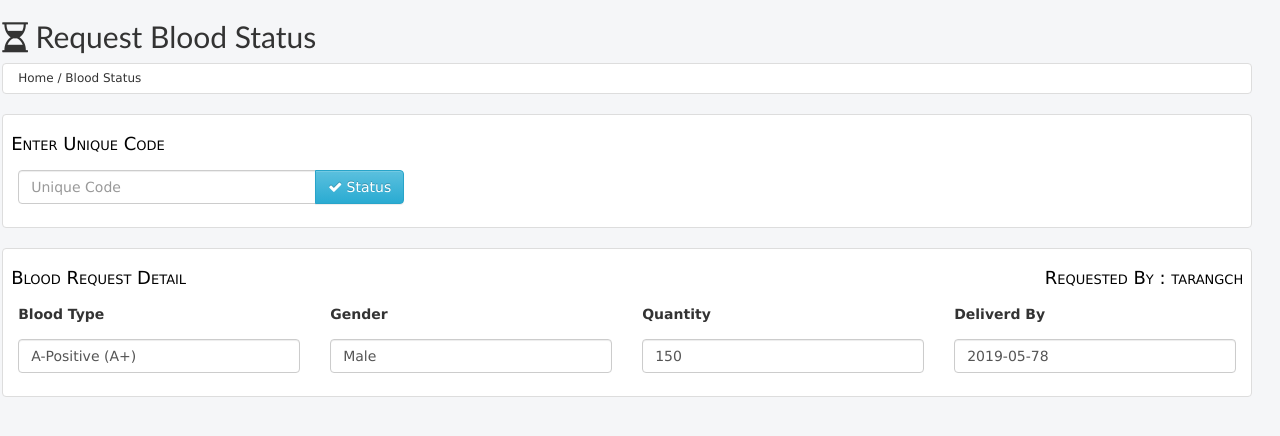
After one commit to tarang-fullstack-net-sql-developer/BloodBank, a Django app: page /Request-Status/ in a window 1280 px wide. The commit adds this page. Shown: the top 436 px of the page. Run offline with Django 3.2, Linux system fonts and the light colour scheme; some libraries are stand-ins or nearby versions.

Commit message:
Blood request status design

```diff
--- /dev/null
+++ b/BloodBank/AppComponent/templates/RequestBloodStatus.html
@@ -0,0 +1,83 @@
+<!DOCTYPE html>
+
+<html lang="en" xmlns="http://www.w3.org/1999/xhtml">
+<head>
+    <meta charset="utf-8" />
+	<title>Blood Status</title>
+	{% load static %}
+	<link href="{% static '/Content/bootstrap.min.css' %}" rel="stylesheet" type="text/css" />
+	<link href="{% static '/Content/bootstrap-theme.min.css' %}" rel="stylesheet" type="text/css" />
+	 <link href="{% static '/CSS/font-awesome.css' %}" rel="stylesheet" type="text/css" />
+
+	<link  href="{% static '/CSS/CustomStyle.css' %}" rel="stylesheet"/>
+	<link  href="{% static '/Scripts/jQueryDatePicker/jquery-ui.css' %}" rel="stylesheet"/>
+
+	<script src="{% static '/Scripts/jquery-1.12.4.min.js' %}" type="text/javascript"></script>
+	<script src="{% static '/Scripts/bootstrap.min.js' %}" type="text/javascript"></script>
+	<script src="{% static '/Scripts/jQueryDatePicker/jquery-ui.js' %}" type="text/javascript"></script>
+</head>
+<body class="compBody">
+    <div class="container-fluid GlbFont">
+		<div class="row">
+			<div class="col-xs-12 col-sm-12 GllbFont">
+				<h2 class="h2 ProjectsFont">
+					<i class="fa fa-hourglass-half"></i>&nbsp;Request Blood Status
+				</h2>
+				<h6 class="h6">
+					<span class="breadcrumb col-xs-12 table-bordered bg-White">Home / Blood Status</span>
+				</h6>
+			</div>
+		</div>
+        <div class="row">
+            <div class="col-xs-12">
+                <div class="breadcrumb table-bordered bg-White">
+                    <div class="row">
+                        <label class="ContactFormHeader boldFont">Enter Unique Code</label>
+                        <div class="col-sm-6 col-md-4 col-xs-12">
+                            <div class="input-group form-group"">
+                                <input type="text" class="form-control form-control-sm" placeholder="Unique Code" autocomplete="off" />
+                                <span class="input-group-btn">
+                                    <button class="btn btn-info" type="button"><span class="fa fa-check" aria-hidden="true"></span>&nbsp;Status</button>
+                                </span>
+                            </div>
+                        </div>
+                    </div>
+                </div>
+            </div>
+            <div class="col-xs-12">
+                <div class="breadcrumb table-bordered bg-White">
+                    <div class="row">
+                        <label class="ContactFormHeader boldFont">Blood Request Detail<span class="pull-right">Requested By : tarangch</span></label>
+                        <div class="col-md-3 col-sm-6 col-xs-12">
+					        <div class="form-group">
+						        <label for="field-4" class="control-label form-group">Blood Type</label>
+						        <span name="ddlBldGrp" class="form-control">
+                                    A-Positive&nbsp;(A+)
+                                </span>
+					        </div>
+				        </div>
+				        <div class="col-md-3 col-sm-6 col-xs-12">
+					        <div class="form-group">
+						        <label for="field-5" class="control-label form-group">Gender</label>
+						        <span name="ddlGender" class="form-control">Male</span>
+					        </div>
+				        </div>
+				        <div class="col-md-3 col-sm-6 col-xs-12">
+					        <div class="form-group">
+						        <label for="field-6" class="control-label form-group">Quantity</label>
+						        <span name="QuantityTxt" class="form-control">150</span>
+					        </div>
+				        </div>
+                        <div class="col-md-3 col-sm-6 col-xs-12">
+					        <div class="form-group">
+						        <label for="field-6" class="control-label form-group">Deliverd By</label>
+						        <span name="DeliverdBy" class="form-control">2019-05-78</span>
+					        </div>
+				        </div>
+                    </div>
+                </div>
+            </div>
+        </div>
+    </div>
+</body>
+</html>
--- a/BloodBank/AppComponent/views.py
+++ b/BloodBank/AppComponent/views.py
@@ -713,6 +713,21 @@ def RequestBlood(request):
     return render(request,'RequestBlood.html',{'UserDetail':UserDetail,'ResponceStatus':ResponceStatus})
 
 
+def RequestStatus(request):
+    try:
+        ResponceStatus = ""
+        if request.method == "POST":
+            return render(request,'RequestBloodStatus.html',{'ResponceStatus':ResponceStatus})
+
+
+        return render(request,'RequestBloodStatus.html',{'ResponceStatus':ResponceStatus})
+    except Exception as e:
+        ResponceStatus= "Something Went Wrong !!"
+    return ""
+
+#Request Blood Master
+
+
 #Send Mail
 def SendEmail(request,Subject,Message,MailTo):
     IsMailSent = True
--- a/BloodBank/BloodBank/urls.py
+++ b/BloodBank/BloodBank/urls.py
@@ -44,5 +44,6 @@ urlpatterns = [
     path('Mail-Sent/',views.MailSentMaster),
 
     #Request Blood
-    path('Request-Blood/',views.RequestBlood)
+    path('Request-Blood/',views.RequestBlood),
+    path('Request-Status/',views.RequestStatus)
 ]
```
Also changed, not shown: BloodBank/AppComponent/templates/SiteMaster.html (+6 -8 lines), 2 other files.
